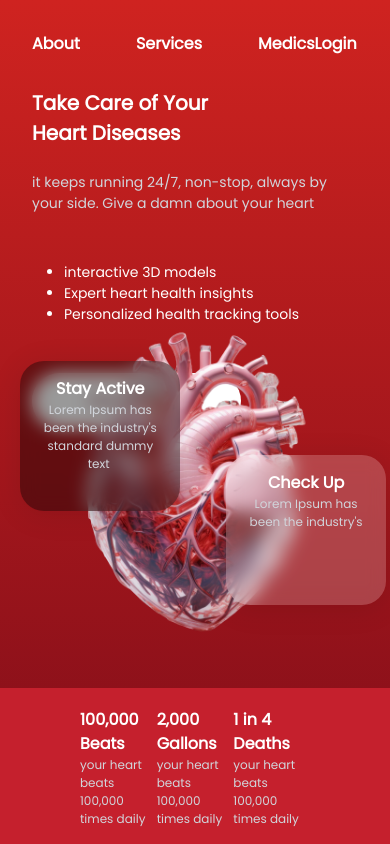
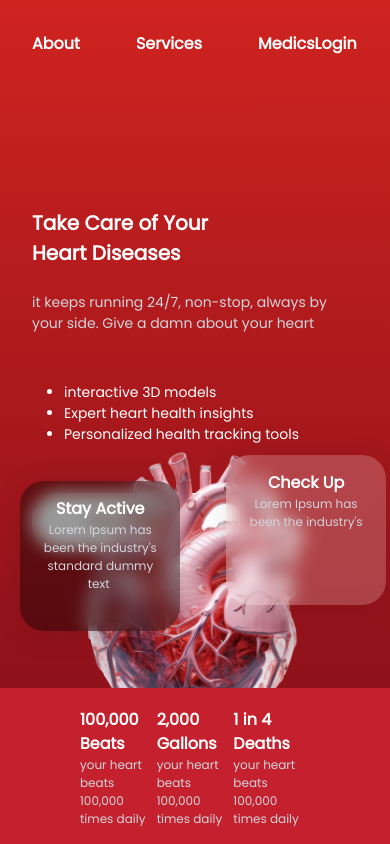
Before and after one commit to Alireza-KF/Heart, a plain HTML site: page index.html in a window 390 px wide. Shown: the top 844 px of the page. Drawn offline with nearby package versions, Linux system fonts and the light colour scheme.

Commit message:
EditeMain

```diff
--- a/main.css
+++ b/main.css
@@ -111,6 +111,9 @@ backdrop-filter: blur(8.6px);
     }
   }
   @media only screen and (max-width: 942px) {
+    main{
+        margin-top: 120px;
+    }
     .lefttext .h{
         font-size: 20px;
     }
```
